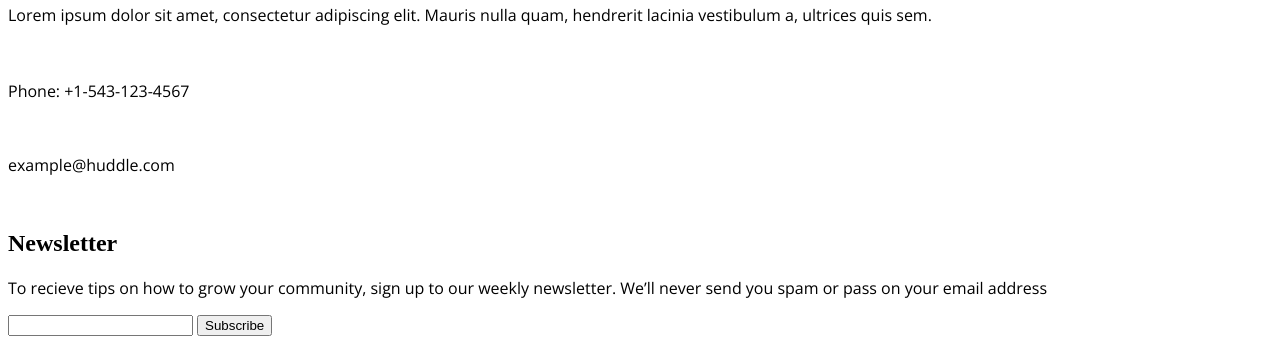
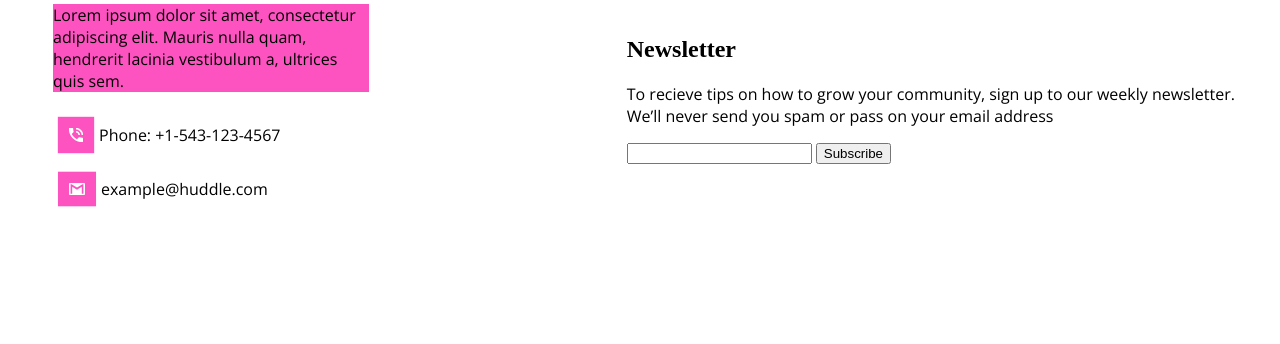
Before and after one commit to SolRoa/Huddle-landing-page, a plain HTML site: page index.html in a window 1280 px wide. Shown: the part 4208-4552 px from the top of the page. After the commit the page ends 4450 px from the top, so only its background shows below. Drawn offline with nearby package versions, Linux system fonts and the light colour scheme.

```diff
--- a/estilo.css
+++ b/estilo.css
@@ -257,3 +257,38 @@
     border-radius: 50px;
     box-shadow: 5px 5px #DEE2E5;
 }
+
+
+
+/* trabajo en el footer */
+footer{
+    display: flex;
+    align-items: center;
+}
+.footer-iz{
+    margin-left: 45px;
+}
+.parrafo1{
+    background-color: #FD53C0;
+    width: 55%;
+}
+.telefono{
+    display: flex;
+    align-items: center;
+    width: 280px;
+}
+.telefono img{
+    background-color: #FD53C0;
+    transform: scale(.8);
+    padding: 5%;
+}
+.mail{
+    display: flex;
+    align-items: center;
+    width: 280px;
+}
+.mail img{
+    background-color: #FD53C0;
+    transform: scale(.8);
+    padding: 5%;
+}
--- a/index.html
+++ b/index.html
@@ -113,7 +113,7 @@
     <footer>
       <div class="footer-iz">
         <img src="images/logo.svg" alt="">
-        <p>Lorem ipsum dolor sit amet, consectetur adipiscing elit. Mauris nulla quam, hendrerit lacinia
+        <p class="parrafo1">Lorem ipsum dolor sit amet, consectetur adipiscing elit. Mauris nulla quam, hendrerit lacinia
           vestibulum a, ultrices quis sem.</p>
           <div class="telefono">
             <img src="images/icon-phone.svg" alt="">
@@ -128,6 +128,7 @@
             <img src="" alt="">
             <img src="" alt="">
           </div>
+      </div>
 
           <div class="footer-dr">
             <h2>Newsletter</h2>
@@ -138,7 +139,6 @@
                 <button>Subscribe</button>
               </form>
           </div>
-      </div>
     </footer>
   </main>
 </body>
```
